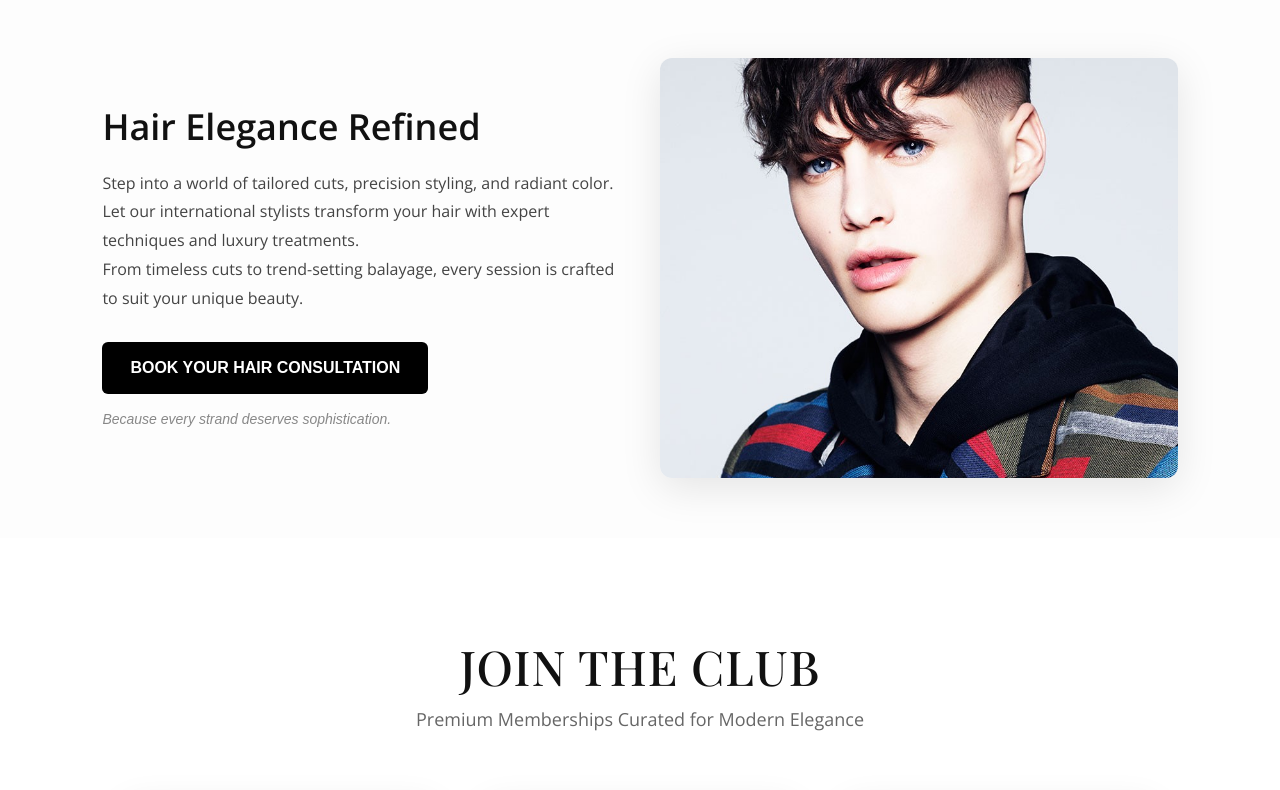
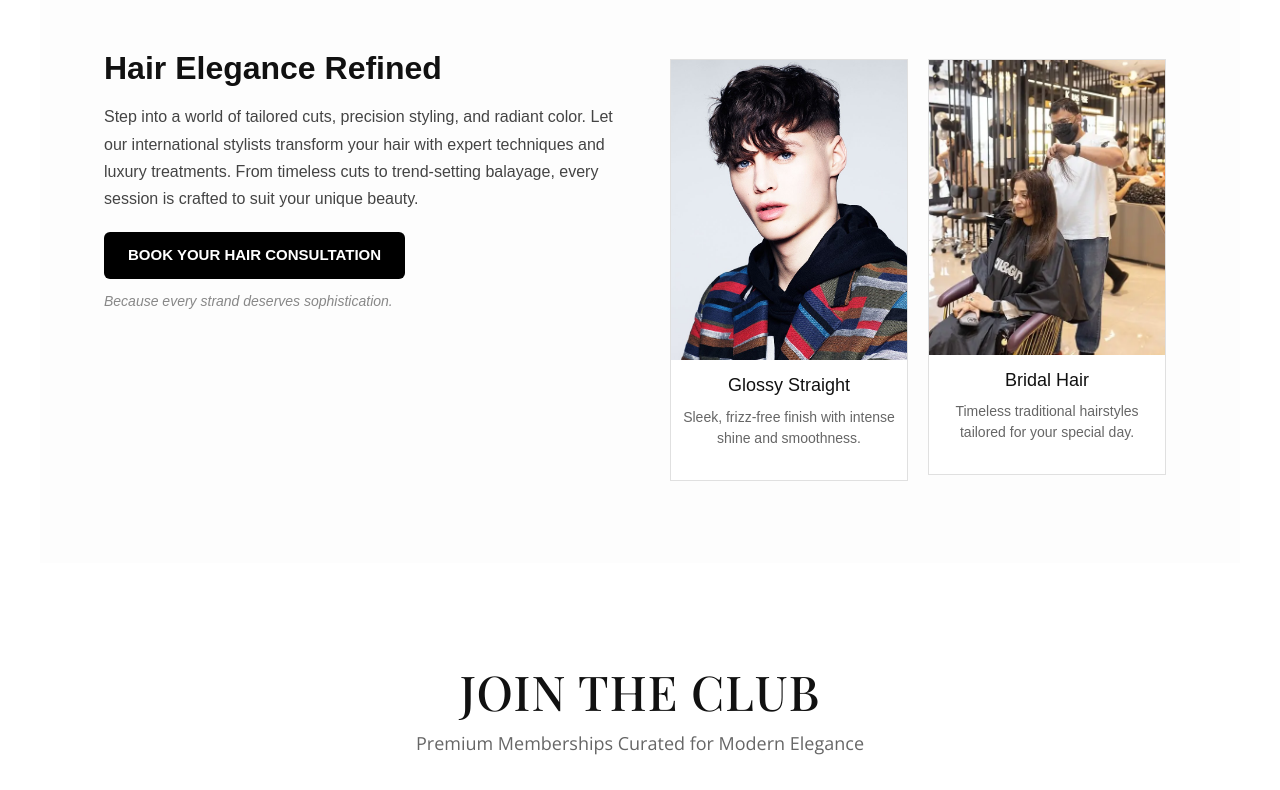
Before and after one commit to maheshjeyasamraj/Tonyandguy, a plain HTML site: page index.html in a window 1280 px wide. Shown: the part 3167-3957 px from the top of the page. Drawn offline with nearby package versions, Linux system fonts and the light colour scheme.

Commit message:
Add files via upload

```diff
--- a/index.html
+++ b/index.html
@@ -971,67 +971,60 @@
 
 
 
-
-<!-- ✅ Hair Elegance Refined Section with Image Slider -->
-<section id="hair" class="hair-section">
-  <!-- Text Content -->
-  <div class="hair-content">
-    <h2>Hair Elegance Refined</h2>
-    <p>
-      Step into a world of tailored cuts, precision styling, and radiant color.<br>
-      Let our international stylists transform your hair with expert techniques and luxury treatments.<br>
-      From timeless cuts to trend-setting balayage, every session is crafted to suit your unique beauty.
-    </p>
-    <a class="hair-btn" href="https://wa.me/919030015757?text=Hello!%20I'm%20interested%20in%20a%20Hair%20Consultation.">BOOK YOUR HAIR CONSULTATION</a>
-    <span class="hair-note">Because every strand deserves sophistication.</span>
-  </div>
-
-  <!-- Right Side: Auto Changing Images -->
-  <div class="hair-image-slider" id="hairImageSlider"></div>
-</section>
-
-<!-- ✅ CSS Styling -->
   <style>
+    * {
+      margin: 0;
+      padding: 0;
+      box-sizing: border-box;
+    }
+
+    body {
+      font-family: 'Open Sans', sans-serif;
+      background-color: #fff;
+      color: #111;
+      overflow-x: hidden;
+    }
+
+    /* ✅ Hair Section */
     .hair-section {
       display: flex;
-    align-items: center;
+      flex-wrap: wrap;
       justify-content: space-between;
-    padding: 60px 8%;
+      gap: 40px;
+      padding: 4vw 5vw;
       background-color: #fdfdfd;
-    flex-wrap: wrap;
-    gap: 40px;
+      max-width: 1200px;
+      margin: auto;
     }
 
     .hair-content {
       flex: 1;
-    min-width: 300px;
+      min-width: 280px;
     }
 
     .hair-content h2 {
-    font-size: 36px;
+      font-size: clamp(20px, 5vw, 32px);
       font-weight: 700;
-    color: #111;
+      margin-bottom: 16px;
+    }
+
+    .hair-content p {
+      font-size: clamp(13px, 3vw, 16px);
+      line-height: 1.7;
+      color: #444;
       margin-bottom: 20px;
-    font-family: 'Open Sans', sans-serif;
-  }
-
-  .hair-content p {
-    font-size: 16px;
-    color: #444;
-    line-height: 1.8;
-    margin-bottom: 30px;
-    font-family: 'Open Sans', sans-serif;
     }
 
     .hair-btn {
       display: inline-block;
-    padding: 14px 28px;
+      padding: 12px 24px;
+      font-size: clamp(13px, 2.5vw, 15px);
       background-color: #000;
       color: #fff;
       font-weight: 600;
       text-decoration: none;
       border-radius: 6px;
-    transition: all 0.3s ease;
+      transition: background 0.3s ease;
     }
 
     .hair-btn:hover {
@@ -1040,73 +1033,183 @@
 
     .hair-note {
       display: block;
-    margin-top: 15px;
-    font-size: 14px;
+      margin-top: 12px;
+      font-size: clamp(12px, 2vw, 14px);
       color: #888;
       font-style: italic;
     }
 
-  .hair-image-slider {
+    /* ✅ Slider */
+    .hair-card-slider {
       flex: 1;
-    min-height: 420px;
-    background-size: cover;
-    background-position: center;
-    border-radius: 12px;
-    box-shadow: 0 10px 40px rgba(0, 0, 0, 0.1);
-    min-width: 300px;
-    transition: background-image 1s ease-in-out;
-    animation: fadeIn 1s ease-in-out;
-  }
-
-  @keyframes fadeIn {
-    from {
-      opacity: 0.4;
-    }
-    to {
-      opacity: 1;
-    }
-  }
-
+      overflow: hidden;
+      min-width: 280px;
+      max-width: 600px;
+    }
+
+    .hair-card-wrapper {
+      display: flex;
+      transition: transform 1s ease-in-out;
+    }
+
+    .hair-card {
+      flex: 0 0 50%;
+      padding: 10px;
+    }
+
+    .hair-card-inner {
+      background: #fff;
+      border: 1px solid #e0e0e0;
+      text-align: center;
+      overflow: hidden;
+    }
+
+    .hair-card-inner img {
+      width: 100%;
+      height: auto;
+      max-height: 300px;
+      object-fit: cover;
+      display: block;
+    }
+
+    .hair-card-inner h3 {
+      font-size: clamp(16px, 3vw, 18px);
+      margin: 15px 0 10px;
+    }
+
+    .hair-card-inner p {
+      font-size: clamp(12px, 2.5vw, 14px);
+      color: #666;
+      padding: 0 12px 15px;
+      line-height: 1.5;
+    }
+
+    /* ✅ Responsive */
     @media (max-width: 768px) {
       .hair-section {
         flex-direction: column-reverse;
         text-align: center;
-      padding: 40px 6%;
-    }
-
-    .hair-content h2 {
-      font-size: 28px;
-    }
-
-    .hair-image-slider {
+        padding: 6vw 4vw;
+        gap: 32px;
+      }
+
+      .hair-card-slider {
         width: 100%;
+        overflow-x: auto;
+      }
+
+      .hair-card-wrapper {
+        overflow-x: auto;
+        scroll-snap-type: x mandatory;
+        -webkit-overflow-scrolling: touch;
+        transition: none !important;
+        transform: translateX(0%) !important;
+        gap: 12px;
+      }
+
+      .hair-card {
+        flex: 0 0 85%;
+        scroll-snap-align: start;
+        margin: 0 auto;
+      }
+
+      .hair-card-inner img {
+        height: 200px;
       }
     }
   </style>
 
-<!-- ✅ JavaScript for Auto Image Slider -->
+
+  <!-- ✅ Section: Hair Elegance Refined -->
+  <section id="hair" class="hair-section">
+    <!-- Text -->
+    <div class="hair-content">
+      <h2>Hair Elegance Refined</h2>
+      <p>
+        Step into a world of tailored cuts, precision styling, and radiant color.
+        Let our international stylists transform your hair with expert techniques and luxury treatments.
+        From timeless cuts to trend-setting balayage, every session is crafted to suit your unique beauty.
+      </p>
+      <a class="hair-btn" href="https://wa.me/919030015757?text=Hello!%20I'm%20interested%20in%20a%20Hair%20Consultation.">BOOK YOUR HAIR CONSULTATION</a>
+      <span class="hair-note">Because every strand deserves sophistication.</span>
+    </div>
+
+    <!-- Cards -->
+    <div class="hair-card-slider">
+      <div class="hair-card-wrapper" id="hairCardWrapper"></div>
+    </div>
+  </section>
+
+  <!-- ✅ JavaScript: Card Loader & Slider -->
   <script>
-  const hairImages = [
-    "hair1.webp",
-    "hair2.jpg",
-    "hair3.webp",
-    "hair4.jpg",
-    "hair5.webp",
-    "https://cdn.pixabay.com/photo/2020/07/20/19/24/woman-5423543_1280.jpg"
+    const hairCardData = [
+      {
+        img: "hair1.webp",
+        title: "Voluminous Curls",
+        desc: "Luxurious bounce and long-lasting hold for glamorous evenings."
+      },
+      {
+        img: "hair2.jpg",
+        title: "Glossy Straight",
+        desc: "Sleek, frizz-free finish with intense shine and smoothness."
+      },
+      {
+        img: "hair3.webp",
+        title: "Bridal Hair",
+        desc: "Timeless traditional hairstyles tailored for your special day."
+      },
+      {
+        img: "hair4.jpg",
+        title: "Global Coloring",
+        desc: "Rich, even tone to enhance your personality with shine."
+      },
+      {
+        img: "hair5.webp",
+        title: "Keratin Treatment",
+        desc: "Frizz-free smoothness that lasts up to 6 months."
+      },
+      {
+        img: "Balayage Magic.jpg",
+        title: "Balayage Magic",
+        desc: "Natural sun-kissed highlights for effortless beauty."
+      }
     ];
 
-  let currentHairImage = 0;
-  const hairSlider = document.getElementById("hairImageSlider");
-
-  function changeHairImage() {
-    hairSlider.style.backgroundImage = `url('${hairImages[currentHairImage]}')`;
-    currentHairImage = (currentHairImage + 1) % hairImages.length;
-  }
-
-  // Initial load
-  changeHairImage();
-  setInterval(changeHairImage, 4000); // Change every 4 seconds
+    const wrapper = document.getElementById("hairCardWrapper");
+
+    function loadHairCards() {
+      hairCardData.forEach(card => {
+        const cardHTML = `
+          <div class="hair-card">
+            <div class="hair-card-inner">
+              <img src="${card.img}" alt="${card.title}">
+              <h3>${card.title}</h3>
+              <p>${card.desc}</p>
+            </div>
+          </div>`;
+        wrapper.innerHTML += cardHTML;
+      });
+    }
+
+    let cardIndex = 0;
+
+    function slideHairCards() {
+      const isMobile = window.innerWidth <= 768;
+      if (isMobile) return;
+
+      const totalVisible = 2;
+      const totalCards = hairCardData.length;
+      const maxIndex = totalCards - totalVisible;
+
+      cardIndex = (cardIndex + 1) > maxIndex ? 0 : cardIndex + 1;
+      wrapper.style.transform = `translateX(-${cardIndex * 50}%)`;
+    }
+
+    loadHairCards();
+    setInterval(slideHairCards, 4000);
   </script>
+
+
 
 
 
```
Lines whose indentation alone changed are shown as unchanged.
